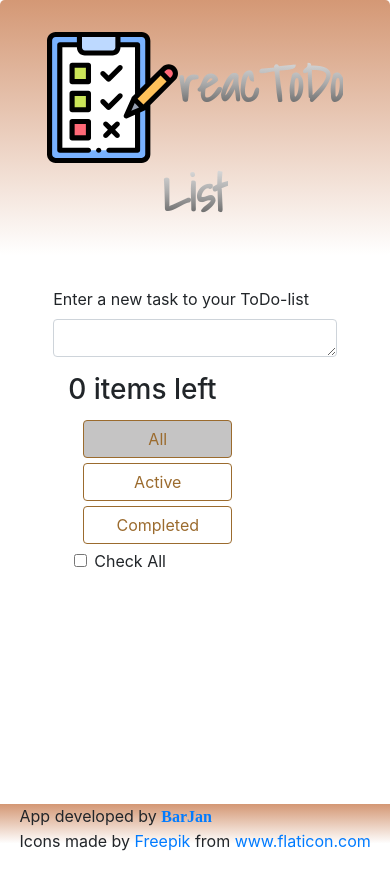
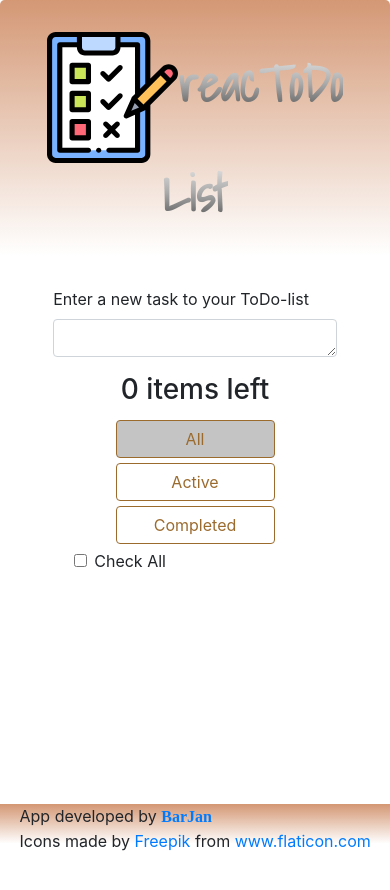
Before and after one commit to BarJan/todolist-app, a React (Create React App) app: page / in a window 390 px wide. Shown: the top 890 px of the page. Built offline with nearby package versions, Linux system fonts and the light colour scheme.

Commit message:
more responsivity fixes

```diff
--- a/src/pages/todoPage.css
+++ b/src/pages/todoPage.css
@@ -79,6 +79,16 @@
 }
 
 @media screen and (max-width: 772px) {
+
+    .tpage .tpage-active-sum{
+        justify-content: center;
+    }
+
+    .tpage .tpage-btns-row{
+
+        justify-content: center;
+    }
+
     .tpage .jumbotron .container{
         text-align: center;
     }
--- a/src/pages/todoPage.js
+++ b/src/pages/todoPage.js
@@ -99,12 +99,12 @@ function TodoPage(props){
             <Container className={"container-tpage"}>
                 <InputField addNewTask={AddNewTodo} />
                 <Row className="tpage-info-row">
-                    <Col md={6}>
+                    <Col md={6} style={{padding: 0, margin:0}}>
                         <Row className="tpage-active-sum">
                             <h3>{activeCounter} items left</h3>
                         </Row>
                     </Col>
-                    <Col md={6} style={{paddingRight: 0}}>
+                    <Col md={6} style={{padding: 0}}>
                         <Row className="tpage-btns-row">
                             <Col xl={4} lg={8} md={8} sm={8} xs={8}>
                                 <Button variant={todoFilter==="all" ? "secondary" : "outline-secondary"} value={1} onClick={()=> setTodoFilter("all")}>All</Button>
```
Also changed, not shown: 1 other file (tests, documents, lock files or other folders).
